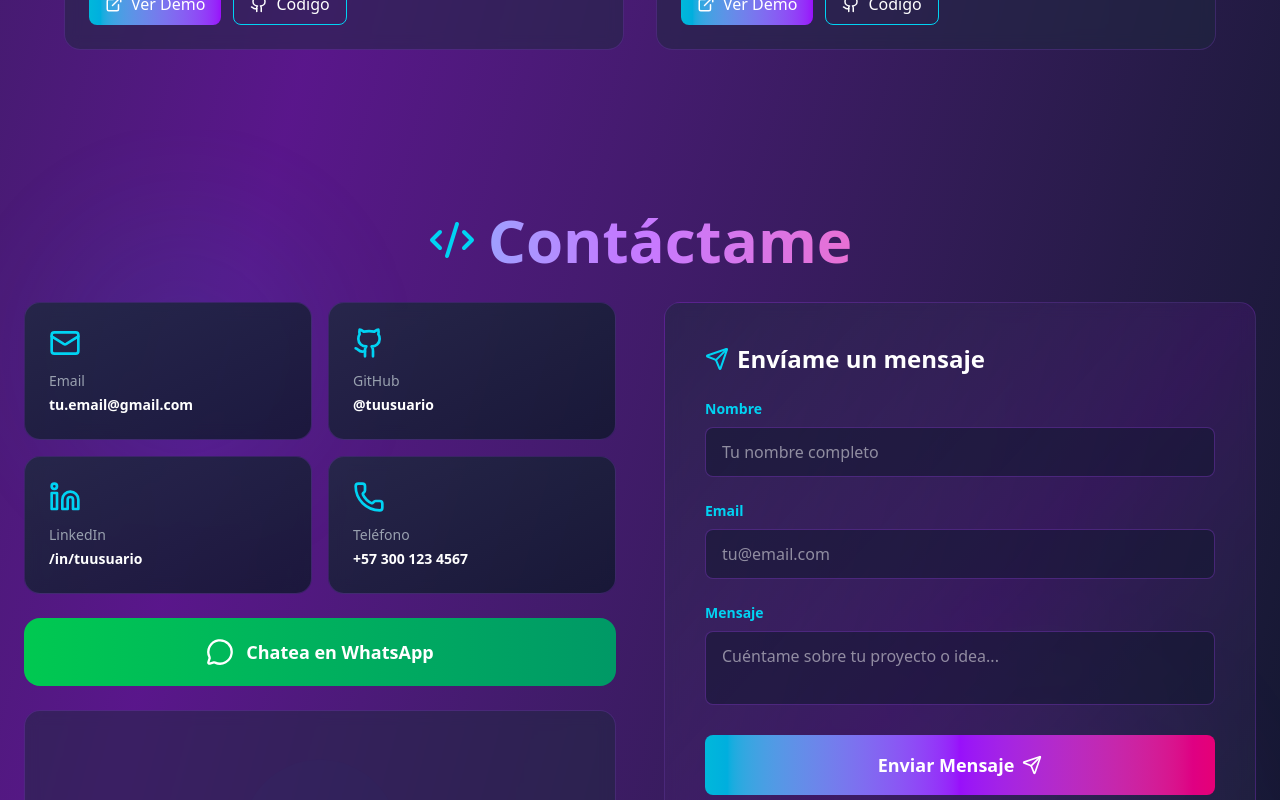
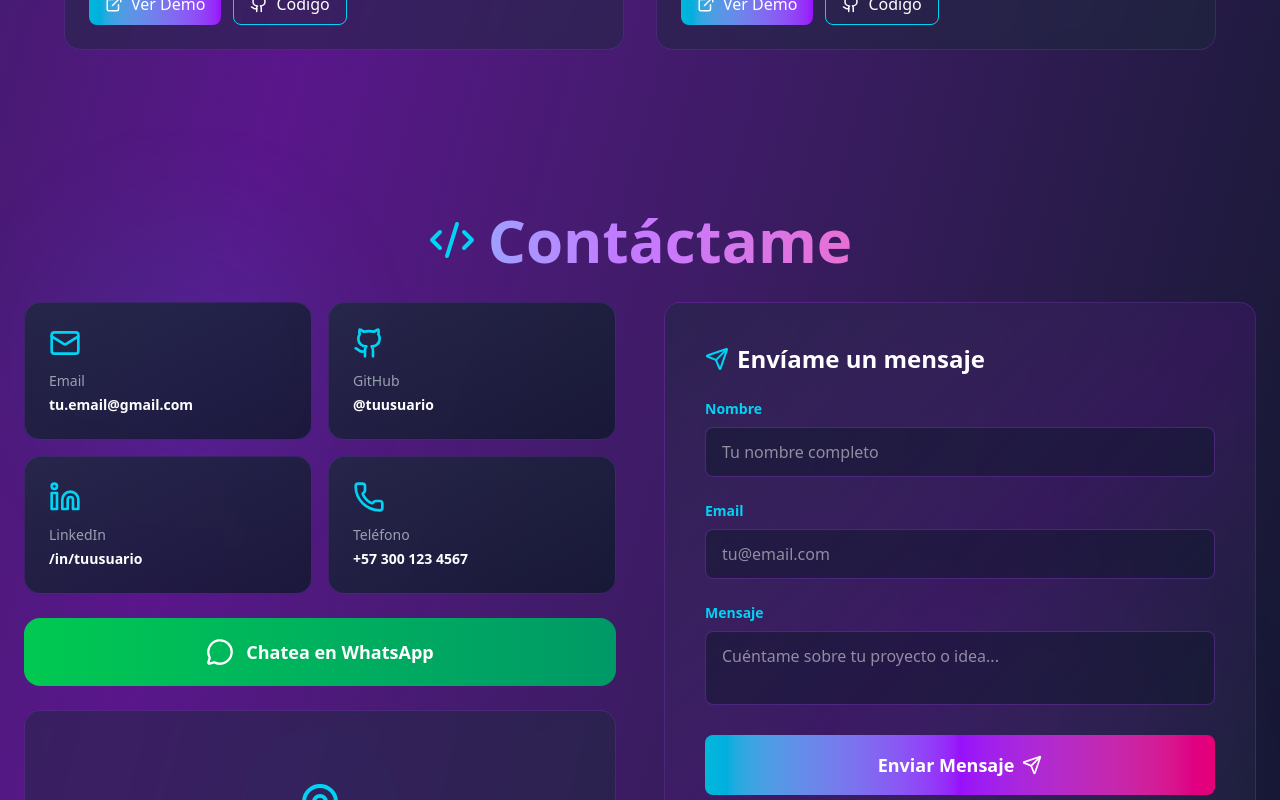
Before and after one commit to luis13xd/luistrujillolopez, a React (Vite) app: page / in a window 1280 px wide. Shown: the part 3660-4460 px from the top of the page. Built offline with nearby package versions, Linux system fonts and the light colour scheme.

Commit message:
ajustes de tamaos de secciones de formulario y maps

```diff
--- a/src/components/ContactSection.tsx
+++ b/src/components/ContactSection.tsx
@@ -1,43 +1,59 @@
-import { useState } from 'react';
-import { Mail, Github, Linkedin, Phone, MapPin, MessageCircle, Send, Code2 } from 'lucide-react';
+import { useState } from "react";
+import {
+  Mail,
+  Github,
+  Linkedin,
+  Phone,
+  MapPin,
+  MessageCircle,
+  Send,
+  Code2,
+} from "lucide-react";
 
 export default function ContactSection() {
   const [hoveredCard, setHoveredCard] = useState<number | null>(null);
-  const [formData, setFormData] = useState({ name: '', email: '', message: '' });
+  const [formData, setFormData] = useState({
+    name: "",
+    email: "",
+    message: "",
+  });
 
   const contactMethods = [
     {
       icon: <Mail size={32} />,
-      label: 'Email',
-      value: 'tu.email@gmail.com',
-      link: 'mailto:tu.email@gmail.com',
-      color: 'from-cyan-400 to-blue-500'
+      label: "Email",
+      value: "tu.email@gmail.com",
+      link: "mailto:tu.email@gmail.com",
+      color: "from-cyan-400 to-blue-500",
     },
     {
       icon: <Github size={32} />,
-      label: 'GitHub',
-      value: '@tuusuario',
-      link: 'https://github.com/tuusuario',
-      color: 'from-gray-400 to-gray-600'
+      label: "GitHub",
+      value: "@tuusuario",
+      link: "https://github.com/tuusuario",
+      color: "from-gray-400 to-gray-600",
     },
     {
       icon: <Linkedin size={32} />,
-      label: 'LinkedIn',
-      value: '/in/tuusuario',
-      link: 'https://linkedin.com/in/tuusuario',
-      color: 'from-blue-400 to-blue-600'
+      label: "LinkedIn",
+      value: "/in/tuusuario",
+      link: "https://linkedin.com/in/tuusuario",
+      color: "from-blue-400 to-blue-600",
     },
     {
       icon: <Phone size={32} />,
-      label: 'Teléfono',
-      value: '+57 300 123 4567',
-      link: 'tel:+573001234567',
-      color: 'from-green-400 to-emerald-500'
-    }
+      label: "Teléfono",
+      value: "+57 300 123 4567",
+      link: "tel:+573001234567",
+      color: "from-green-400 to-emerald-500",
+    },
   ];
 
   return (
-    <section id="contacto" className="min-h-screen flex items-center justify-center px-6 py-20 relative overflow-hidden">
+    <section
+      id="contacto"
+      className="min-h-[90vh] lg:min-h-[80vh] flex items-center justify-center px-6 py-20 relative overflow-hidden"
+    >
       {/* Animated background elements */}
       <div className="absolute inset-0 overflow-hidden pointer-events-none">
         <div className="absolute top-20 left-10 w-72 h-72 bg-cyan-500/10 rounded-full blur-3xl animate-pulse"></div>
@@ -72,13 +88,17 @@ export default function ContactSection() {
                   onMouseLeave={() => setHoveredCard(null)}
                   className="group relative bg-gradient-to-br from-slate-800/80 to-slate-900/80 p-6 rounded-2xl border border-purple-500/20 backdrop-blur-sm hover:border-cyan-400/50 transform hover:scale-105 transition-all duration-300 hover:shadow-2xl hover:shadow-cyan-500/20"
                 >
-                  <div className={`absolute inset-0 bg-gradient-to-r ${method.color} opacity-0 group-hover:opacity-10 rounded-2xl transition-opacity duration-300`}></div>
+                  <div
+                    className={`absolute inset-0 bg-gradient-to-r ${method.color} opacity-0 group-hover:opacity-10 rounded-2xl transition-opacity duration-300`}
+                  ></div>
                   <div className="relative">
                     <div className="mb-3 text-cyan-400 group-hover:text-white transition-colors transform group-hover:rotate-12 duration-300">
                       {method.icon}
                     </div>
                     <p className="text-sm text-gray-400 mb-1">{method.label}</p>
-                    <p className="text-sm font-semibold text-white truncate">{method.value}</p>
+                    <p className="text-sm font-semibold text-white truncate">
+                      {method.value}
+                    </p>
                   </div>
                   {hoveredCard === i && (
                     <div className="absolute -top-1 -right-1">
@@ -104,9 +124,12 @@ export default function ContactSection() {
             </a>
 
             {/* Map */}
-            <div className="relative h-64 bg-slate-800/50 rounded-2xl border border-purple-500/20 overflow-hidden backdrop-blur-sm group">
+           <div className="relative h-60 lg:h-48 bg-slate-800/50 rounded-2xl border border-purple-500/20 overflow-hidden backdrop-blur-sm group">
               <div className="absolute inset-0 flex items-center justify-center">
-                <MapPin size={48} className="text-cyan-400 group-hover:scale-125 transition-transform duration-300" />
+                <MapPin
+                  size={48}
+                  className="text-cyan-400 group-hover:scale-125 transition-transform duration-300"
+                />
               </div>
               <div className="absolute bottom-0 left-0 right-0 bg-gradient-to-t from-slate-900 to-transparent p-6">
                 <p className="text-sm text-gray-400 mb-1">Ubicación</p>
@@ -122,7 +145,7 @@ export default function ContactSection() {
           </div>
 
           {/* Contact Form */}
-          <div className="bg-gradient-to-br from-slate-800/50 via-purple-900/30 to-slate-800/50 p-8 md:p-10 rounded-2xl border border-purple-500/20 backdrop-blur-sm relative overflow-hidden group">
+          <div className="bg-gradient-to-br from-slate-800/50 via-purple-900/30 to-slate-800/50 p-8 md:p-10 rounded-2xl border border-purple-500/20 backdrop-blur-sm relative overflow-hidden group lg:max-h-[600px] overflow-y-auto">
             {/* Animated gradient border */}
             <div className="absolute inset-0 bg-gradient-to-r from-cyan-500 via-purple-500 to-pink-500 opacity-0 group-hover:opacity-20 blur-xl transition-opacity duration-500"></div>
 
@@ -140,7 +163,9 @@ export default function ContactSection() {
                   <input
                     type="text"
                     value={formData.name}
-                    onChange={(e) => setFormData({...formData, name: e.target.value})}
+                    onChange={(e) =>
+                      setFormData({ ...formData, name: e.target.value })
+                    }
                     className="w-full px-4 py-3 bg-slate-900/50 border border-purple-500/30 rounded-lg focus:border-cyan-400 focus:outline-none focus:ring-2 focus:ring-cyan-400/20 transition-all"
                     placeholder="Tu nombre completo"
                   />
@@ -153,7 +178,9 @@ export default function ContactSection() {
                   <input
                     type="email"
                     value={formData.email}
-                    onChange={(e) => setFormData({...formData, email: e.target.value})}
+                    onChange={(e) =>
+                      setFormData({ ...formData, email: e.target.value })
+                    }
                     className="w-full px-4 py-3 bg-slate-900/50 border border-purple-500/30 rounded-lg focus:border-cyan-400 focus:outline-none focus:ring-2 focus:ring-cyan-400/20 transition-all"
                     placeholder="tu@email.com"
                   />
@@ -166,7 +193,9 @@ export default function ContactSection() {
                   <textarea
                     rows={2}
                     value={formData.message}
-                    onChange={(e) => setFormData({...formData, message: e.target.value})}
+                    onChange={(e) =>
+                      setFormData({ ...formData, message: e.target.value })
+                    }
                     className="w-full px-4 py-3 bg-slate-900/50 border border-purple-500/30 rounded-lg focus:border-cyan-400 focus:outline-none focus:ring-2 focus:ring-cyan-400/20 transition-all resize-none"
                     placeholder="Cuéntame sobre tu proyecto o idea..."
                   ></textarea>
@@ -175,7 +204,10 @@ export default function ContactSection() {
                 <button className="w-full py-4 bg-gradient-to-r from-cyan-500 via-purple-600 to-pink-600 rounded-lg font-bold text-lg hover:shadow-2xl hover:shadow-purple-500/50 transform hover:-translate-y-1 transition-all duration-300 flex items-center justify-center gap-2 group/btn relative overflow-hidden">
                   <span className="relative z-10 flex items-center gap-2">
                     Enviar Mensaje
-                    <Send size={20} className="group-hover/btn:translate-x-1 transition-transform" />
+                    <Send
+                      size={20}
+                      className="group-hover/btn:translate-x-1 transition-transform"
+                    />
                   </span>
                   <div className="absolute inset-0 bg-gradient-to-r from-pink-600 via-purple-600 to-cyan-500 opacity-0 group-hover/btn:opacity-100 transition-opacity duration-300"></div>
                 </button>
@@ -186,7 +218,9 @@ export default function ContactSection() {
 
         {/* Bottom decorative text */}
         <div className="text-center mt-16">
-          <p className="text-gray-500 text-sm">Respondo en menos de 24 horas ⚡</p>
+          <p className="text-gray-500 text-sm">
+            Respondo en menos de 24 horas ⚡
+          </p>
         </div>
       </div>
 
```
